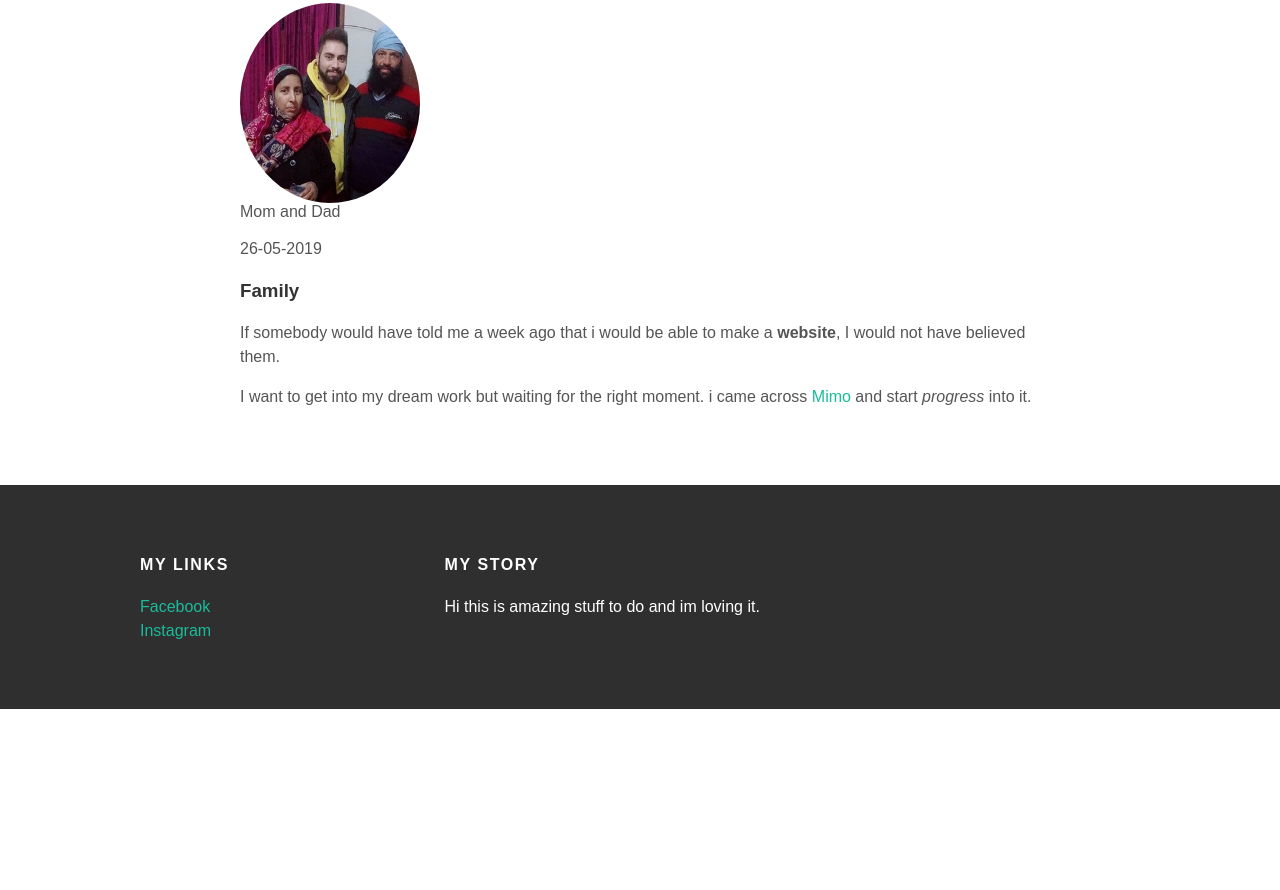
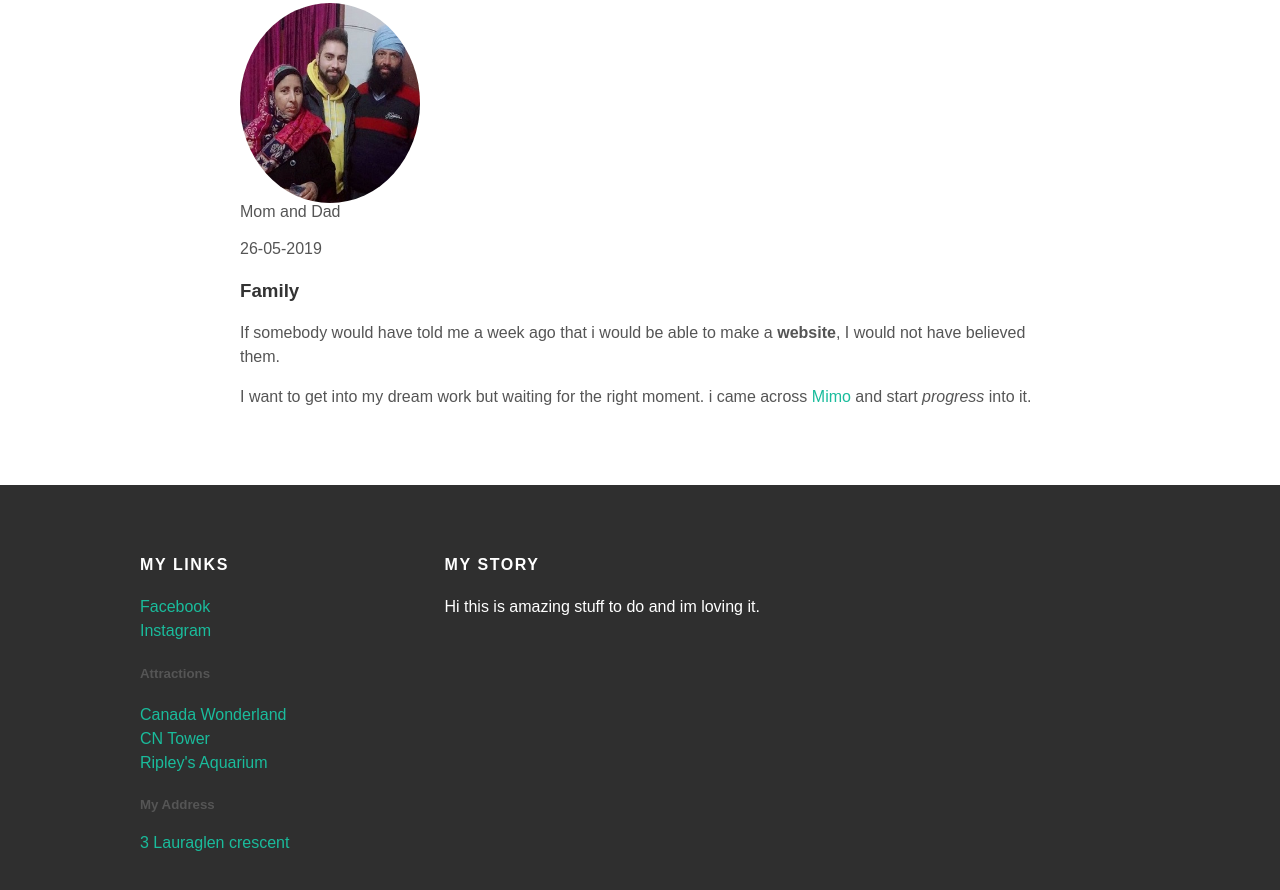
Before and after one commit to pawarluv/pawarluv.github.io, a plain HTML site: page index.html in a window 1280 px wide. Shown: the part 748-1638 px from the top of the page. Before the commit the page ends 1457 px from the top, so only its background shows below. Drawn offline with Linux system fonts and the light colour scheme.

Commit message:
Update index.html

```diff
--- a/index.html
+++ b/index.html
@@ -62,7 +62,17 @@
           <a href="https://www.facebook.com/Gurpreet.pawar">Facebook</a>
           <br>
           <a href="https://www.instagram.com/gurpreet.pawar/">Instagram</a>
-        </p>
+                </p>
+                <h5>Attractions</h5>
+                <p>
+                  <a href="https://www.canadaswonderland.com/">Canada Wonderland</a>
+                  <br>
+                  <a href="https://www.cntower.ca/en-ca/home.html">CN Tower</a>
+<br>
+<a href="https://www.ripleyaquariums.com/canada/">Ripley's Aquarium</a>
+                  <h5> My Address</h5>
+                  <a href="https://goo.gl/maps/4bTuHmDgEv3yVzGh9">3 Lauraglen crescent</a>
+                </p>
       </div>
           <div class="column">
             <h4>My Story</h4>
```
